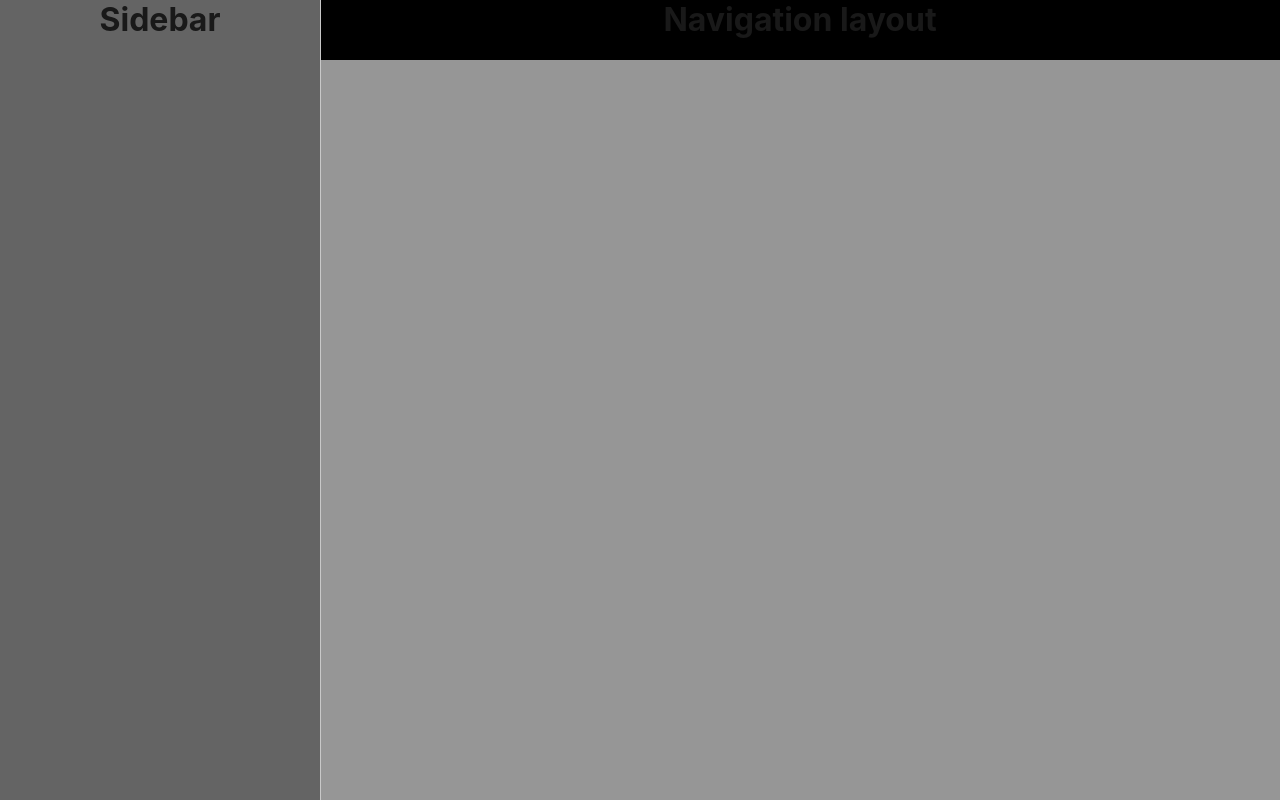
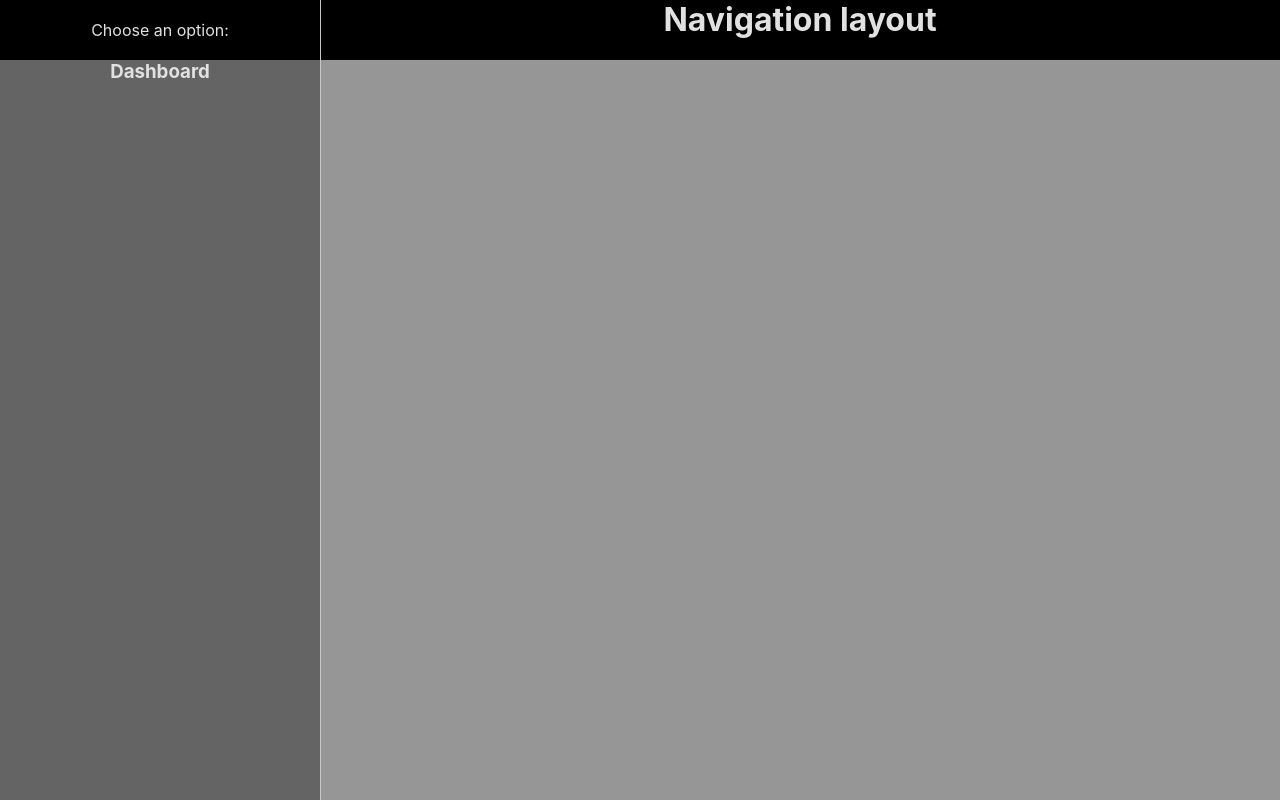
Before and after one commit to RudolfBenadie/boilerplate-0, a React (Create React App) app: page / in a window 1280 px wide. Built offline with nearby package versions, Linux system fonts and the light colour scheme.

Commit message:
Add styling and sidebar header, routes

```diff
--- a/src/assets/scss/_reset.scss
+++ b/src/assets/scss/_reset.scss
@@ -1,8 +1,8 @@
 html, body,
-h1, h2, h3, h4, h5, h6 {
+h1, h2, h3, h4, h5, h6,
+p {
   margin: 0;
   padding: 0;
   border: 0;
-  color: $primary-color;
   background-color: transparent;
 }
--- a/src/assets/scss/_sidebar.scss
+++ b/src/assets/scss/_sidebar.scss
@@ -1,4 +1,3 @@
-
 #sidebar {
   position: fixed;
   top: 0;
@@ -9,5 +8,18 @@
   z-index: 9999;
   border-right: 1px solid $light-border;
   background-color: $darkbackgroundcolor;
-  color: $primary-color;
+  color: $light-color;
+
+  .header {
+    height: 60px;
+    vertical-align: middle;
+    align-items: center;
+    display: flex;
+    background-color: black;
+    color: $light-color;
+
+    p {
+      margin: 0 auto;
+    }
+  }
 }
--- a/src/layout/SideBar.js
+++ b/src/layout/SideBar.js
@@ -3,7 +3,12 @@ import React from "react";
 const SideBar = (props) => {
   return (
     <div id="sidebar">
-      <h1>Sidebar</h1>
+      <div className="header">
+        <p>Choose an option:</p>
+      </div>
+      <div id="nav">
+        <h3>Dashboard</h3>
+      </div>
     </div>
   )
 }
```
Also changed, not shown: src/assets/routes.js (added, +9 -0 lines).
